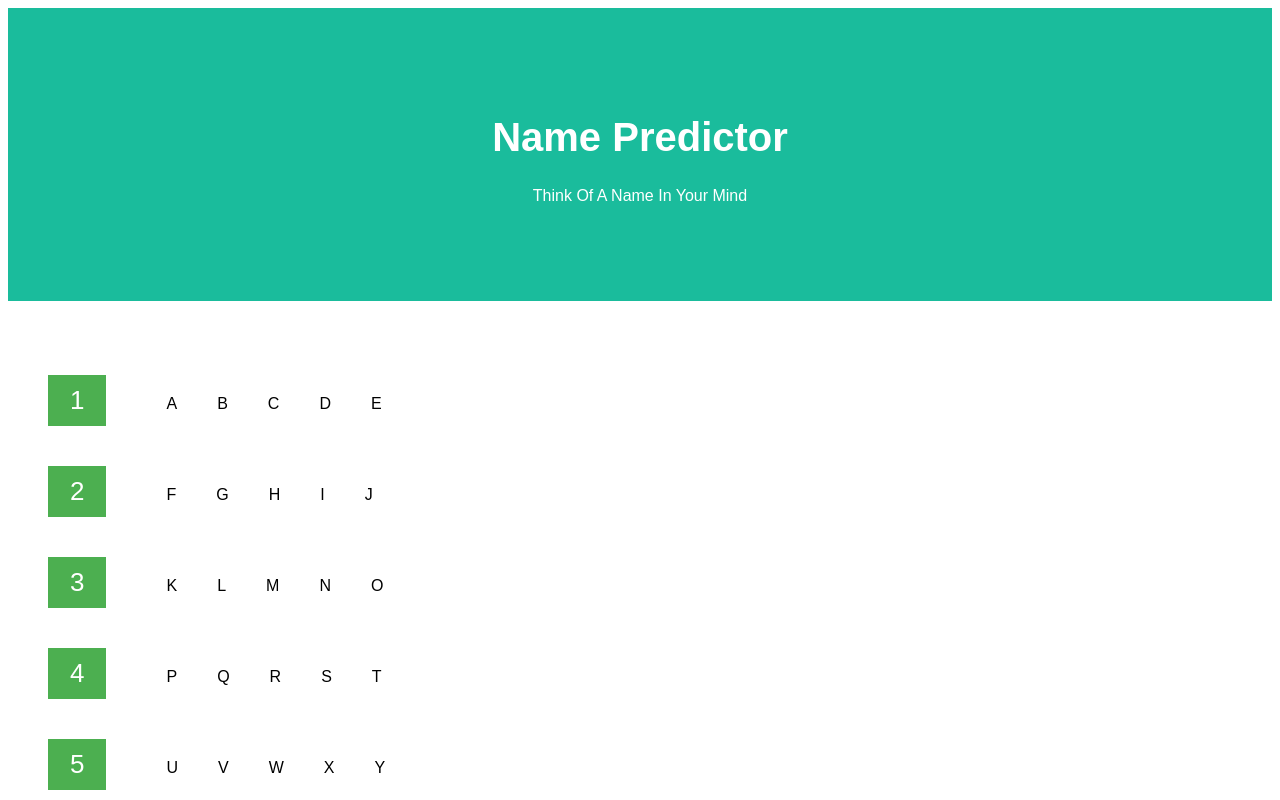
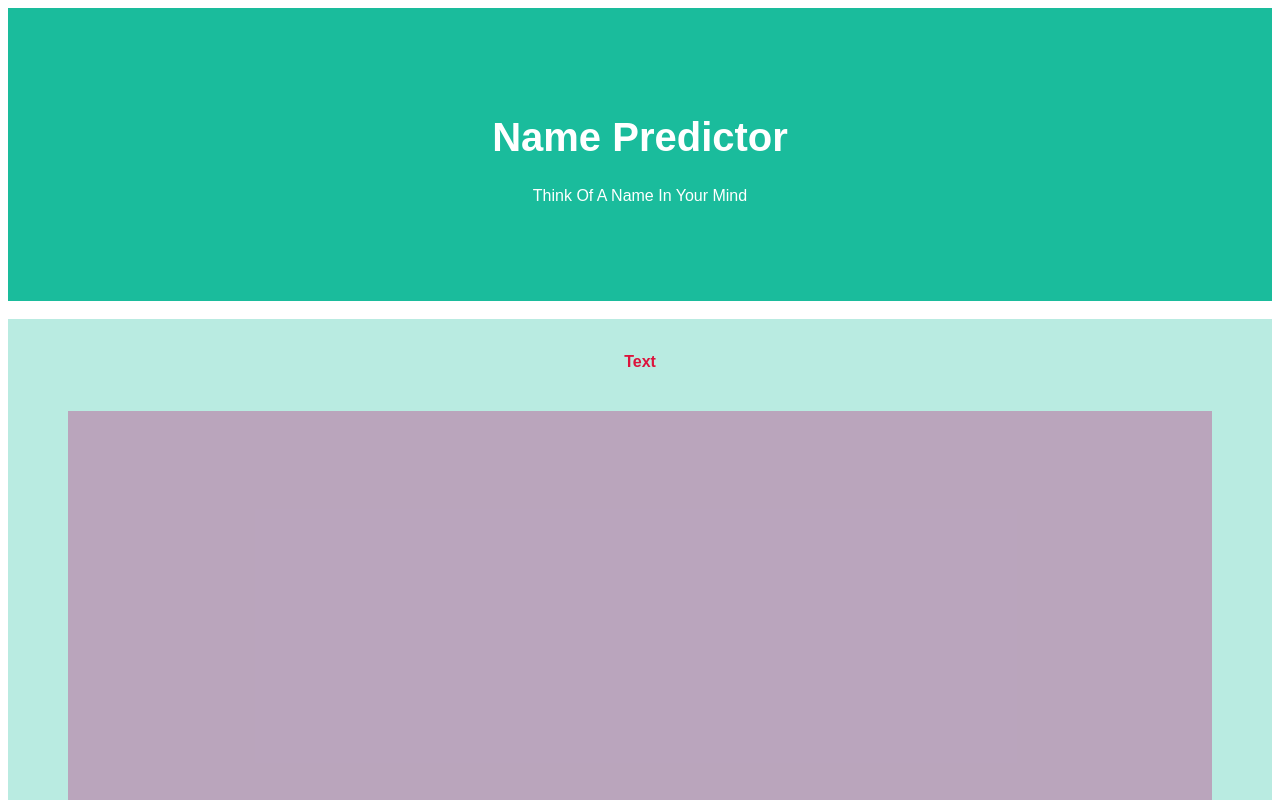
Before and after one commit to Nish-mitha/Name-Predictor, an Angular app in the folder App/: page / in a window 1280 px wide. Shown: the top 800 px of the page. Built offline with nearby package versions, Linux system fonts and the light colour scheme.

Commit message:
Code changes

```diff
--- a/App/src/app/app.component.css
+++ b/App/src/app/app.component.css
@@ -19,6 +19,28 @@ body {
 /* Increase the font size of the heading */
 .header h1 {
     font-size: 40px;
+}
+
+.main-box {
+    background-color: rgba(26, 188, 156, 0.3);
+    box-sizing: border-box;
+    width: auto;
+    height: 560px;
+}
+
+.sub-div {
+    background-color: rgba(188, 4, 105, 0.3);
+    box-sizing: border-box;
+    width: auto;
+    height: 400px;
+    margin: 40px 60px;
+}
+
+.text {
+    text-align: center;
+    font-weight: bold;
+    font-family: Arial, Helvetica, sans-serif;
+    color: crimson;
 }
 
 /* Full-width input fields */
--- a/App/src/app/app.component.html
+++ b/App/src/app/app.component.html
@@ -11,15 +11,12 @@
     <p>Think Of A Name In Your Mind</p>
   </div>
   <br>
-  <!-- <div align="center">
-    <form>
-      <input type="number" placeholder="Enter the Number of Letters in your Name" min=1 max=15 required #numberOfLetters>
+
+  <div class="main-box">
     <br>
-      <button type="submit" class="submit_button" (click)="onSubmit(numberOfLetters.value)">Submit</button>
-    </form>
-  </div> -->
-  <br>
-  <span *ngFor="let x of alphabets; index as i">
+    <p class="text">Text</p>
+    <div class="sub-div">
+      <!-- <span *ngFor="let x of alphabets; index as i">
         <span>
           <br>
           <button class="button" (click)="onSelectFirst(x)">{{ i+1 }}</button>
@@ -27,9 +24,10 @@
         <span *ngFor="let y of x; index as i">
           <span class="circle">{{ y }}</span>
         </span>
-  </span>
-  <br>
-  <span *ngFor="let x of userSelectedOptions; index as i">
+      </span> -->
+    </div>
+  </div>
+  <!-- <span *ngFor="let x of userSelectedOptions; index as i">
     <span>
       <br>
       <button class="button" (click)="onSelectSecond(i)">{{ i+1 }}</button>
@@ -38,7 +36,7 @@
       <span class="circle">{{ y }}</span>
     </span>
   </span>
-<strong>{{ name }}</strong>
+<strong>{{ name }}</strong> -->
 </body>
 </html>
 
```
Lines whose indentation alone changed are shown as unchanged.
